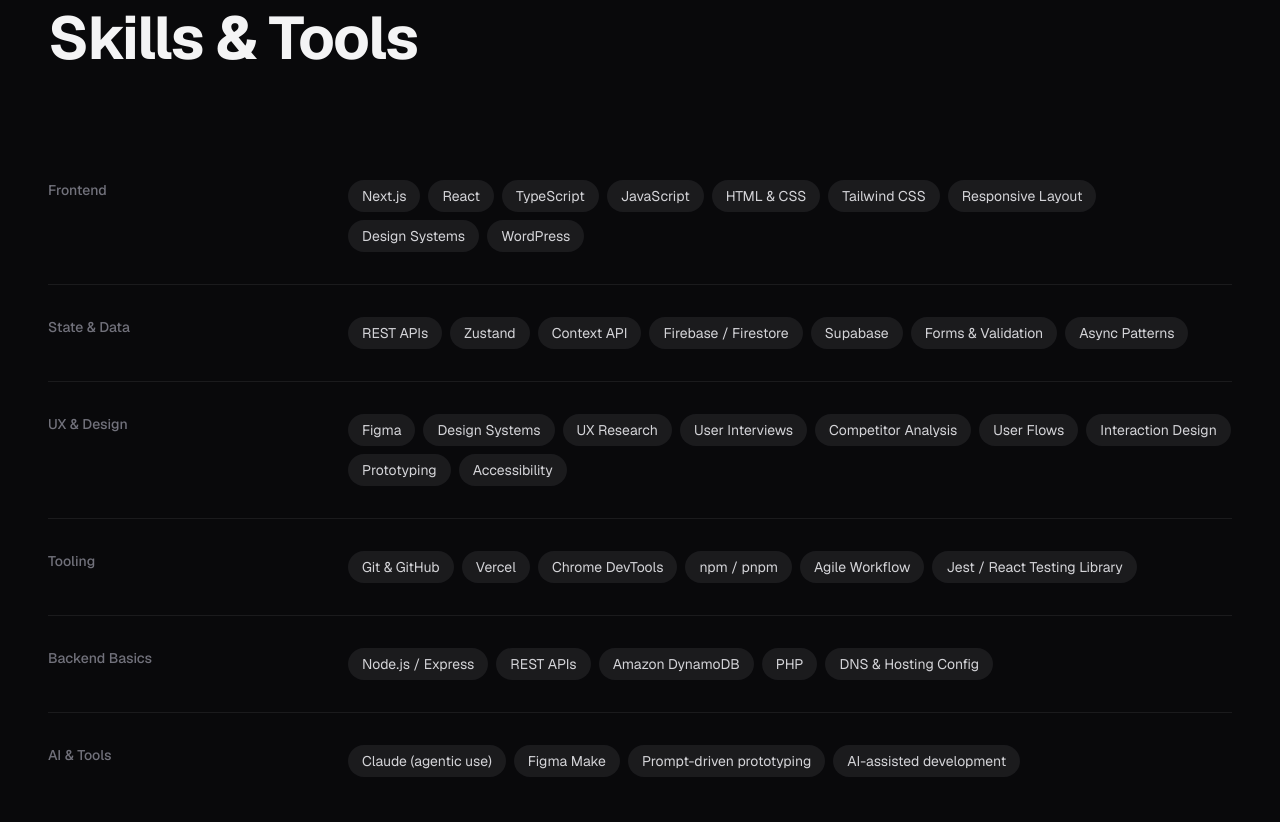
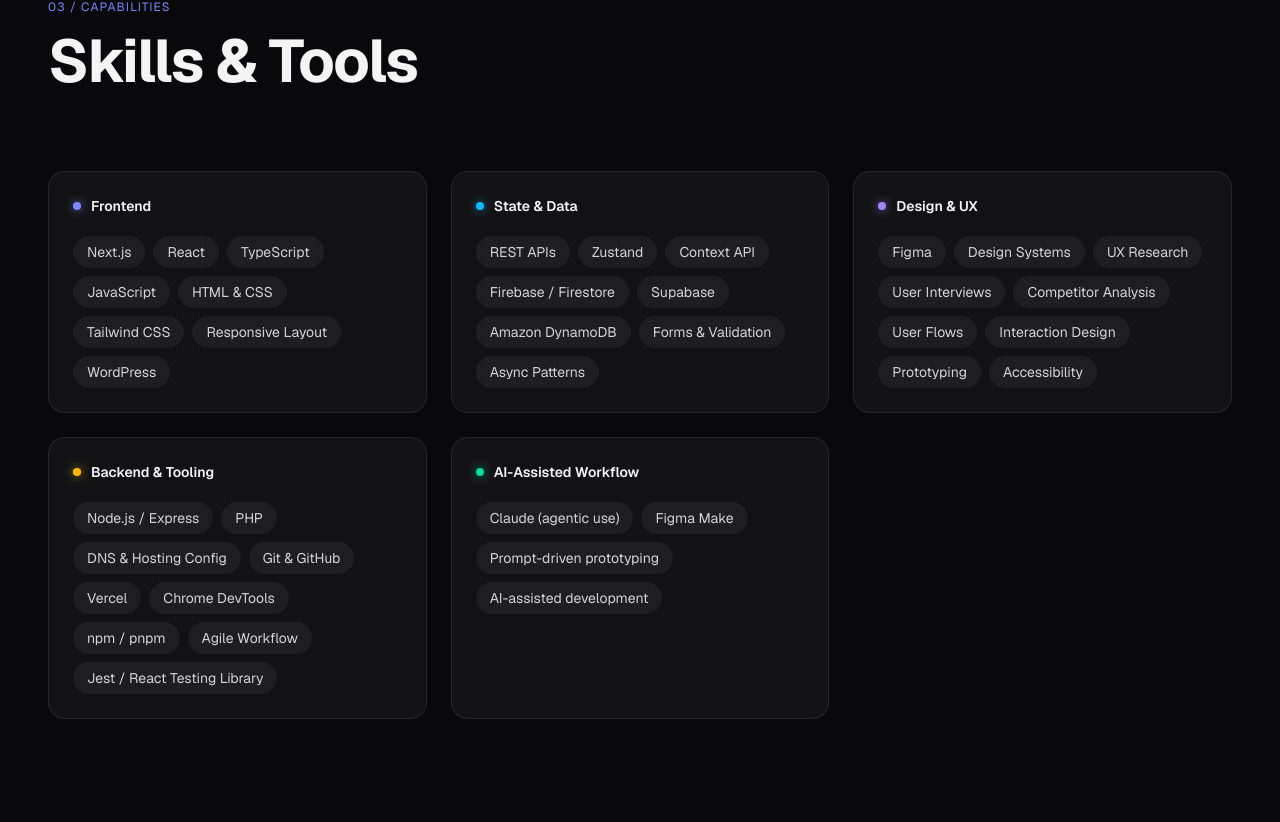
Before and after one commit to FBetulDemir/betul-portfolio-v2, a Next.js app: page / in a window 1280 px wide. Shown: the part 3618-4440 px from the top of the page. Built offline with nearby package versions, Linux system fonts and the light colour scheme.

Commit message:
Enhance Skills component with accent colors and update project descriptions for Agora

```diff
--- a/app/components/Skills.tsx
+++ b/app/components/Skills.tsx
@@ -1,11 +1,21 @@
 type SkillGroup = {
   category: string;
+  accent: "indigo" | "sky" | "violet" | "amber" | "emerald";
   items: string[];
 };
+
+const accentClasses = {
+  indigo: { dot: "bg-indigo-400 shadow-[0_0_10px] shadow-indigo-400/70" },
+  sky: { dot: "bg-sky-400 shadow-[0_0_10px] shadow-sky-400/70" },
+  violet: { dot: "bg-violet-400 shadow-[0_0_10px] shadow-violet-400/70" },
+  amber: { dot: "bg-amber-400 shadow-[0_0_10px] shadow-amber-400/70" },
+  emerald: { dot: "bg-emerald-400 shadow-[0_0_10px] shadow-emerald-400/70" },
+} as const;
 
 const skills: SkillGroup[] = [
   {
     category: "Frontend",
+    accent: "indigo",
     items: [
       "Next.js",
       "React",
@@ -14,24 +24,26 @@
       "HTML & CSS",
       "Tailwind CSS",
       "Responsive Layout",
-      "Design Systems",
       "WordPress",
     ],
   },
   {
     category: "State & Data",
+    accent: "sky",
     items: [
       "REST APIs",
       "Zustand",
       "Context API",
       "Firebase / Firestore",
       "Supabase",
+      "Amazon DynamoDB",
       "Forms & Validation",
       "Async Patterns",
     ],
   },
   {
-    category: "UX & Design",
+    category: "Design & UX",
+    accent: "violet",
     items: [
       "Figma",
       "Design Systems",
@@ -45,8 +57,12 @@
     ],
   },
   {
-    category: "Tooling",
+    category: "Backend & Tooling",
+    accent: "amber",
     items: [
+      "Node.js / Express",
+      "PHP",
+      "DNS & Hosting Config",
       "Git & GitHub",
       "Vercel",
       "Chrome DevTools",
@@ -56,17 +72,8 @@
     ],
   },
   {
-    category: "Backend Basics",
-    items: [
-      "Node.js / Express",
-      "REST APIs",
-      "Amazon DynamoDB",
-      "PHP",
-      "DNS & Hosting Config",
-    ],
-  },
-  {
-    category: "AI & Tools",
+    category: "AI-Assisted Workflow",
+    accent: "emerald",
     items: [
       "Claude (agentic use)",
       "Figma Make",
@@ -90,18 +97,21 @@
           </h2>
         </div>
 
-        <div className="divide-y divide-zinc-800/60">
+        <div className="grid grid-cols-1 md:grid-cols-2 lg:grid-cols-3 gap-6">
           {skills.map((group) => (
             <div
               key={group.category}
-              className="grid grid-cols-1 md:grid-cols-12 gap-4 py-8 items-start"
+              className="group rounded-2xl border border-zinc-800 bg-zinc-900/60 p-6 transition-all duration-300 hover:border-zinc-700 hover:-translate-y-0.5"
             >
-              <div className="md:col-span-3">
-                <p className="text-sm font-medium text-zinc-500">
+              <div className="flex items-center gap-2.5 mb-5">
+                <span
+                  className={`h-2 w-2 rounded-full shrink-0 ${accentClasses[group.accent].dot}`}
+                />
+                <h3 className="text-sm font-semibold text-zinc-100">
                   {group.category}
-                </p>
+                </h3>
               </div>
-              <div className="md:col-span-9 flex flex-wrap gap-2">
+              <div className="flex flex-wrap gap-2">
                 {group.items.map((item) => (
                   <span
                     key={item}
--- a/app/data/projects.ts
+++ b/app/data/projects.ts
@@ -148,9 +148,9 @@
     title: "Agora",
     subtitle: "Anonymous Community Platform — Thesis Project",
     blurb:
-      "Anonymous campus platform for gender-equality dialogue, with an AI assistant built in.",
+      "A conceptual anonymous platform for gender-equality dialogue in academia, with a lightweight identity model and an AI assistant.",
     description:
-      "A full-stack community platform enabling anonymous dialogue about gender equality in academia. Designed in Figma from research through to implementation, with an integrated Gemini AI assistant and Supabase backend.",
+      "A conceptual, full-stack community platform exploring how anonymous dialogue about gender equality in academia could work — not tied to any real institution. Designed in Figma and built in Next.js and Supabase, with a simplified nickname-and-avatar identity model and an integrated Gemini AI assistant.",
     image: "/projects/agora.png",
     imageFit: "contain",
     tech: [
@@ -163,33 +163,33 @@
       "Gemini API",
     ],
     bullets: [
-      "Conducted literature review and benchmarking to inform design decisions",
-      "Designed full UI in Figma — wireframes, prototypes, iterative revisions with supervisor",
-      "Built anonymous post feed, threaded comments, hashtag filtering, emoji avatar profiles",
-      "Implemented dynamic Trending Topics word cloud based on real hashtag activity",
-      "Integrated Gemini API as an AI assistant for gender equality questions",
-      "Modelled relational database in Supabase (PostgreSQL) with Row Level Security",
+      "Grounded the concept in a literature review of two Chalmers master's theses on gender-equality tools and AI tone, plus benchmarking of existing forum platforms",
+      "Designed the full UI in Figma — wireframes through interactive prototypes — iterating with my supervisor, Dr. Jasmina Maric, across several rounds",
+      "Scoped deliberately to an MVP: anonymous post feed, comments, hashtag filtering, and a simple nickname-and-avatar profile",
+      "Built a simplified identity model instead of full authentication — nickname and emoji avatar, no email or password — to keep the barrier to participation low",
+      "Implemented a dynamic Trending Topics word cloud and integrated the Gemini API as an optional 'Ask AI' assistant for users unsure how to phrase a post",
+      "Enabled Row Level Security on every Supabase table as groundwork for real authentication in a future version",
     ],
     process: [
       {
         phase: "Research & Discovery",
         detail:
-          "Conducted a literature review and benchmarked existing platforms to understand how an anonymous community around gender equality in academia should work — and where similar platforms fall short.",
+          "Reviewed two related Chalmers master's theses — one on AI tone in sensitive contexts, one on engagement in gender-equality tools — and benchmarked existing forum platforms to ground the concept before designing anything.",
       },
       {
         phase: "Design",
         detail:
-          "Designed the full UI in Figma, from wireframes to high-fidelity prototypes, iterating with my thesis supervisor at Chalmers along the way.",
+          "Designed wireframes and interactive prototypes in Figma, iterating with my supervisor, Dr. Jasmina Maric, across multiple rounds until the user flow and visual tone were approved.",
       },
       {
         phase: "Build",
         detail:
-          "Built the anonymous post feed, threaded comments, hashtag filtering, and a dynamic Trending Topics word cloud on Next.js and Supabase, with an integrated Gemini API assistant for gender-equality questions.",
+          "Scoped deliberately to an MVP — anonymous post feed, comments, hashtag filtering with a dynamic word cloud, and a lightweight nickname-and-avatar profile — built in Next.js, TypeScript, and Supabase with a component-based architecture.",
       },
       {
-        phase: "Launch & Results",
+        phase: "Launch & Reflection",
         detail:
-          "Modelled the relational schema in Supabase with Row Level Security so anonymity was enforced at the database level, not just the UI, then delivered the platform as my examensarbete (thesis).",
+          "Integrated the Gemini API as an optional 'Ask AI' assistant for users unsure how to phrase a sensitive post, and enabled Row Level Security across every table as groundwork for full authentication in a later version. The prototype is live as a demo; real user testing and moderation tooling are earmarked for a Version 2.",
       },
     ],
     links: [
@@ -199,7 +199,7 @@
         href: "https://github.com/FBetulDemir/Agora.git",
       },
     ],
-    note: "Thesis (Examensarbete) · Design supervised by Dr. Jasmina Maric, Interaction Design, Chalmers University of Technology",
+    note: "Thesis (Examensarbete), FED24 · NBI-Handelsakademin · Supervised by Dr. Jasmina Maric (Interaction Design & Software Engineering, Chalmers University of Technology) · Conceptual project, not affiliated with a specific institution",
   },
   {
     slug: "chorequest",
```
